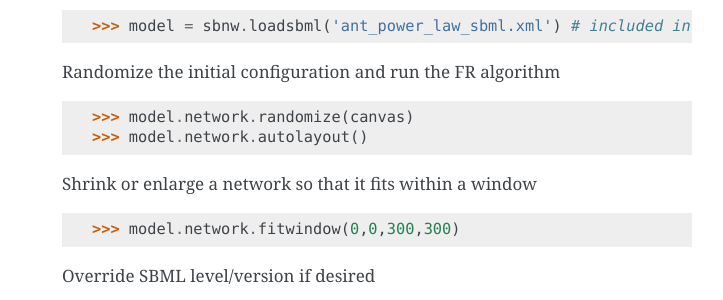
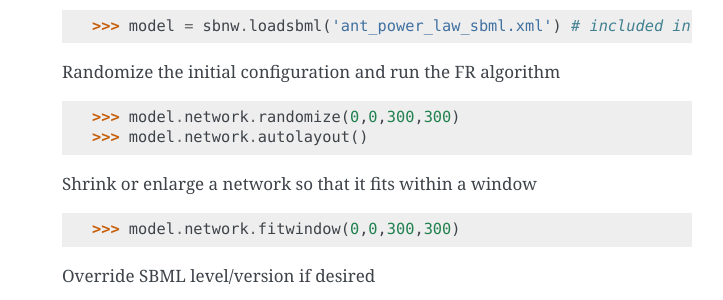
Before and after one commit to 0u812/sbnw, a Sphinx documentation site: the page built from graphfab/sphinx/source/index.rst, in a window 1280 px wide and 900 px high, scrolled down 583 px. Shown: the part 152-452 px from the top of the window, without its empty margins (388-1111 px from the left). Built offline with Sphinx 7.4.7, drawn with Linux system fonts in a browser that asks for light colours.

Commit message:
fix randomize signature in docs

```diff
--- a/graphfab/sphinx/source/index.rst
+++ b/graphfab/sphinx/source/index.rst
@@ -36,7 +36,7 @@ Example 2: Add layout information to an SBML model
 
    Randomize the initial configuration and run the FR algorithm
 
-   >>> model.network.randomize(canvas)
+   >>> model.network.randomize(0,0,300,300)
    >>> model.network.autolayout()
 
    Shrink or enlarge a network so that it fits within a window
```
